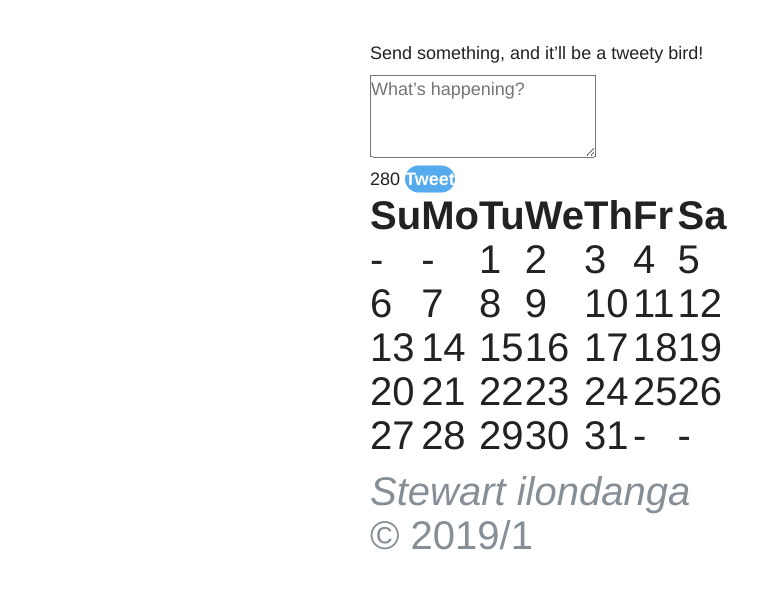
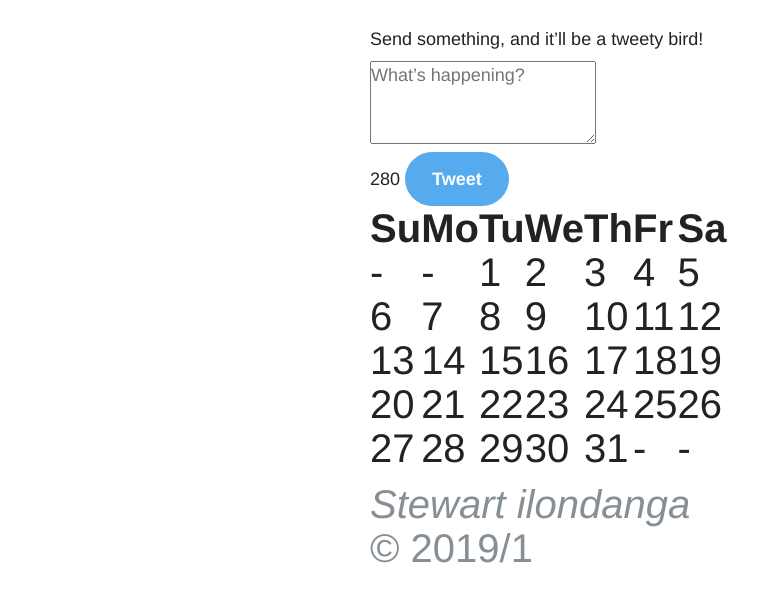
Before and after one commit to stewilondanga/tweety-bird, a plain HTML site: page index.html in a window 1280 px wide. Shown: the part 92-694 px from the top of the page, without its empty margins (0-765 px from the left). Drawn offline with nearby package versions, Linux system fonts and the light colour scheme.

Commit message:
add css/styles.css

```diff
--- a/css/styles.css
+++ b/css/styles.css
@@ -88,12 +88,13 @@ button {
   font-weight: bold;
 }
 
-/*button span {
-	display: block;
-	padding: 0.75em 1.5em;
-	transition: all 0.1s linear;
+button span {
+  display: block;
+  padding: 0.75em 1.5em;
+  transition: all 0.1s linear;
 }
-button:hover span {
+
+/*button:hover span {
 	background-color: rgba(255,255,255,0.2);
 }
 button:active span {
```
